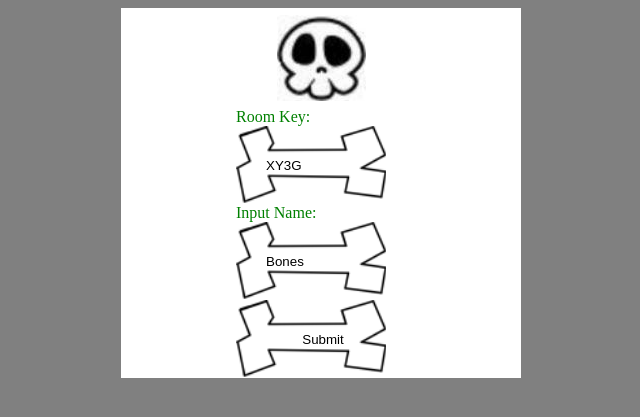
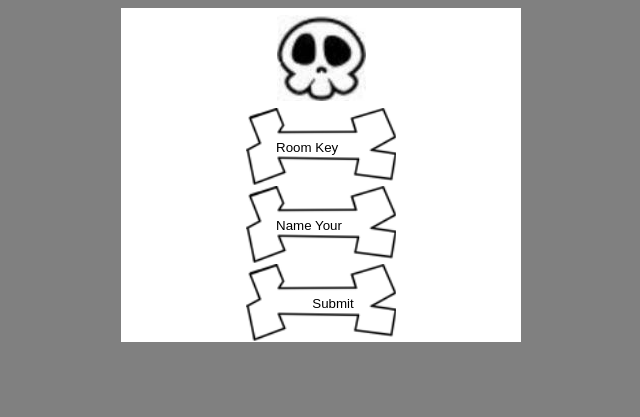
Before and after one commit to boneyardz/boneproject, a PHP site: page / in a window 1280 px wide. Shown: the top 417 px of the page, without its empty margins (319-959 px from the left). Run offline with PHP 8.4, Linux system fonts and the light colour scheme.

Commit message:
Fixes #3 centered armbones and amended labels.
Signed-off-by: bonesjohn <johnargles1@gmail.com>

```diff
--- a/index.html
+++ b/index.html
@@ -7,10 +7,10 @@
       <header>
       </header>
       <form action="/action_page.php">
-        <label for="key">Room Key:</label><br>
-        <input type="text" id="key" name="key" value="XY3G">
-        <label for="name">Input Name:</label><br>
-        <input type="text" id="name" name="name" value="Bones">
+        <!-- label for="key">Room Key:</label -->
+        <input type="text" id="key" name="key" value="Room Key">
+        <!-- label for="name">Input Name:</label -->
+        <input type="text" id="name" name="name" value="Name Your">
         <input type="submit" value="Submit">
       </form>
     </main>
--- a/mystyle.css
+++ b/mystyle.css
@@ -35,6 +35,7 @@ form input{
   background-size:cover;
   padding-left:30px;
   border:none;
+  margin-left:10px;
 }
 section{
   padding:10px;
```
